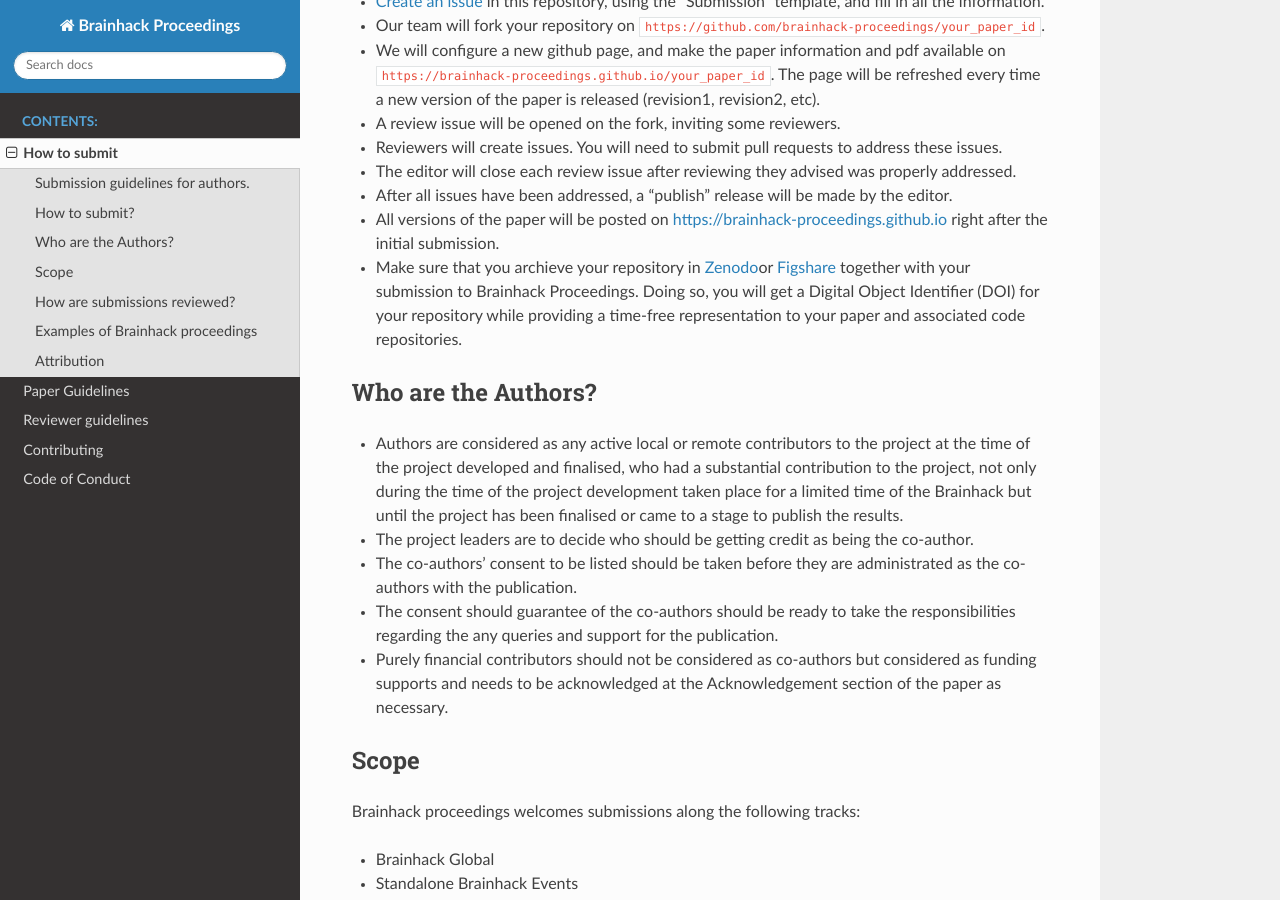
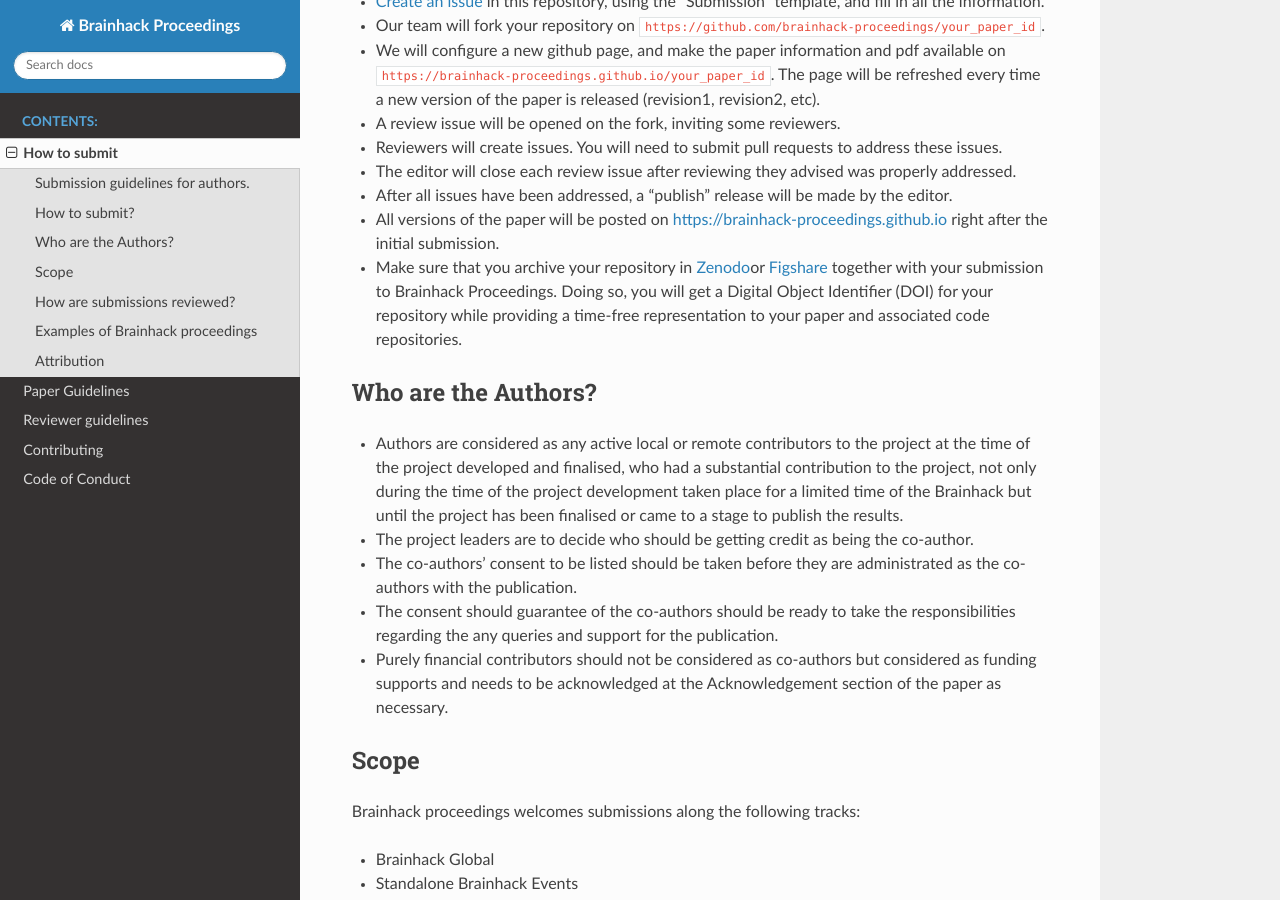
Before and after one commit to brainhack-proceedings/docs, a Sphinx documentation site: the page built from source/AUTHORS.md, in a window 1280 px wide and 900 px high, scrolled down 498 px. Built offline with Sphinx 7.4.7 and the Read the Docs theme 2.0.0, drawn with Linux system fonts in a browser that asks for light colours.

Commit message:
Update AUTHORS.md

```diff
--- a/source/AUTHORS.md
+++ b/source/AUTHORS.md
@@ -19,7 +19,7 @@ Once your paper is ready, you can follow the following steps:
  - The editor will close each review issue after reviewing they advised was properly addressed.
  - After all issues have been addressed, a "publish" release will be made by the editor.
  - All versions of the paper will be posted on [https://brainhack-proceedings.github.io](https://brainhack-proceedings.github.io) right after the initial submission.
- - Make sure that you archieve your repository in [Zenodo](https://guides.github.com/activities/citable-code/)or [Figshare](https://mozillascience.github.io/code-research-object/) together with your submission to Brainhack Proceedings. Doing so, you will get a Digital Object Identifier (DOI) for your repository while providing a time-free representation to your paper and associated code repositories.
+ - Make sure that you archive your repository in [Zenodo](https://guides.github.com/activities/citable-code/)or [Figshare](https://mozillascience.github.io/code-research-object/) together with your submission to Brainhack Proceedings. Doing so, you will get a Digital Object Identifier (DOI) for your repository while providing a time-free representation to your paper and associated code repositories.
 
 ## Who are the Authors?
 
```
